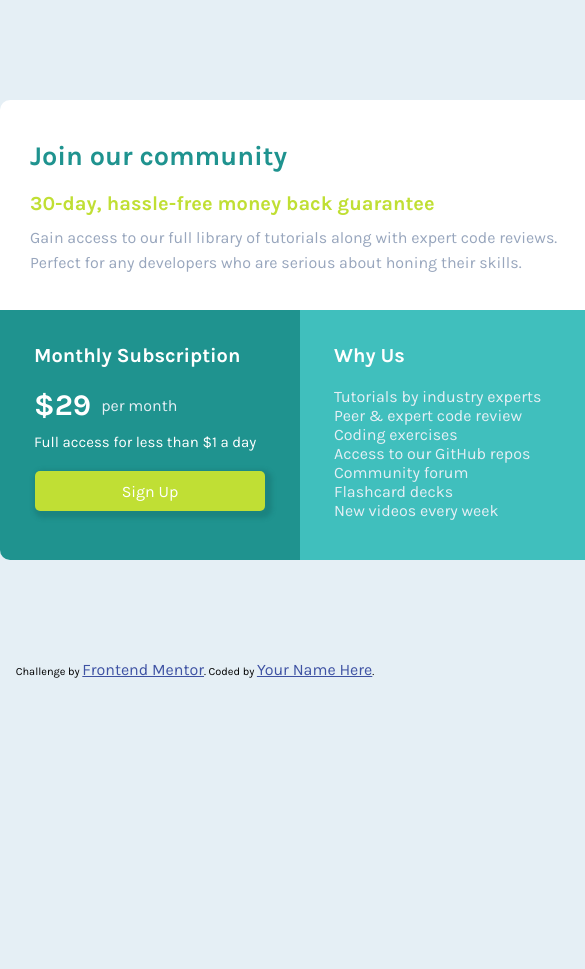
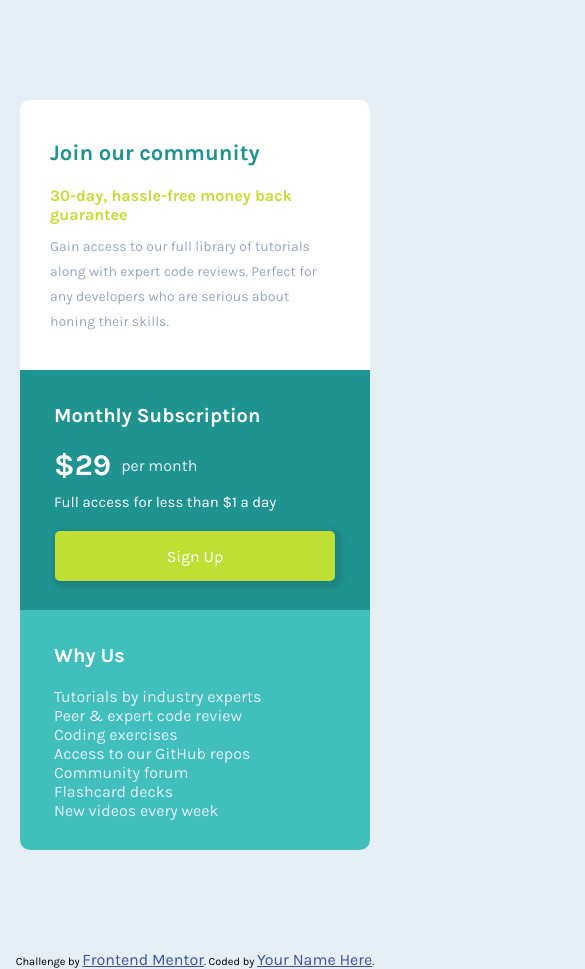
Before and after one commit to Feelshot/scss-frontend-05, a website: page index.html in a window 390 px wide. Shown: the whole page, 585 px wide, since content can reach past the window. Before the commit the page ends 844 px from the top, so only its background shows below. Drawn offline with Linux system fonts and the light colour scheme.

Commit message:
version mobile lista

```diff
--- a/scss/style.scss
+++ b/scss/style.scss
@@ -112,28 +112,39 @@ body {
         main {
             .container-gral {
                 section {
+                    width: 350px;
+                    height: auto;
                     .section-top {
+                        height: 270px;
                         .white-card {
-                            h1 {}
-                            h2 {}
-                            p {}
+                            h1 {
+                                font-size: 22px;
+                            }
+                            h2 {
+                                font-size: 16px;
+                            }
+                            p {
+                                font-size: 14px;
+                                width: 88%;
+                            }
                         }
                     }
                     .section-bottom {
-                        display: flex;
+                        flex-direction: column;
+                        height: auto;
                         .green-card {
-                            h2 {}
-                            .p-price {
-                                b {}
+                            width: 100%;
+                            border-radius: 0;
+                            height: 240px;
+                            button {
+                                width: 280px;
+                                height: 50px;
                             }
-                            .p-text {}
-                            button {}
                         }
                         .cyan-card {
-                            h3 {}
-                            ul {
-                                li {}
-                            }
+                            width: 100%;
+                            border-radius: 0 0 10px 10px;
+                            height: 240px;
                         }
                     }
                 }
```
Also changed, not shown: css/main.css.
